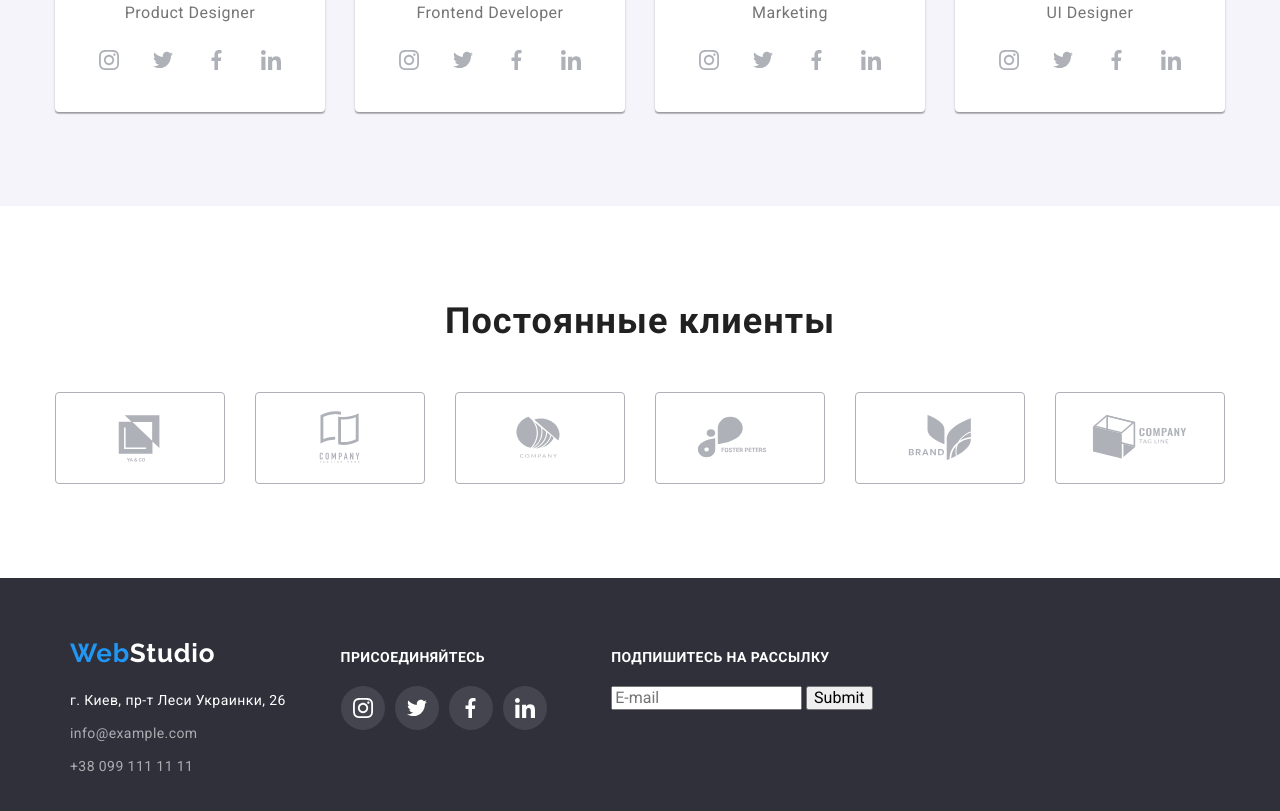
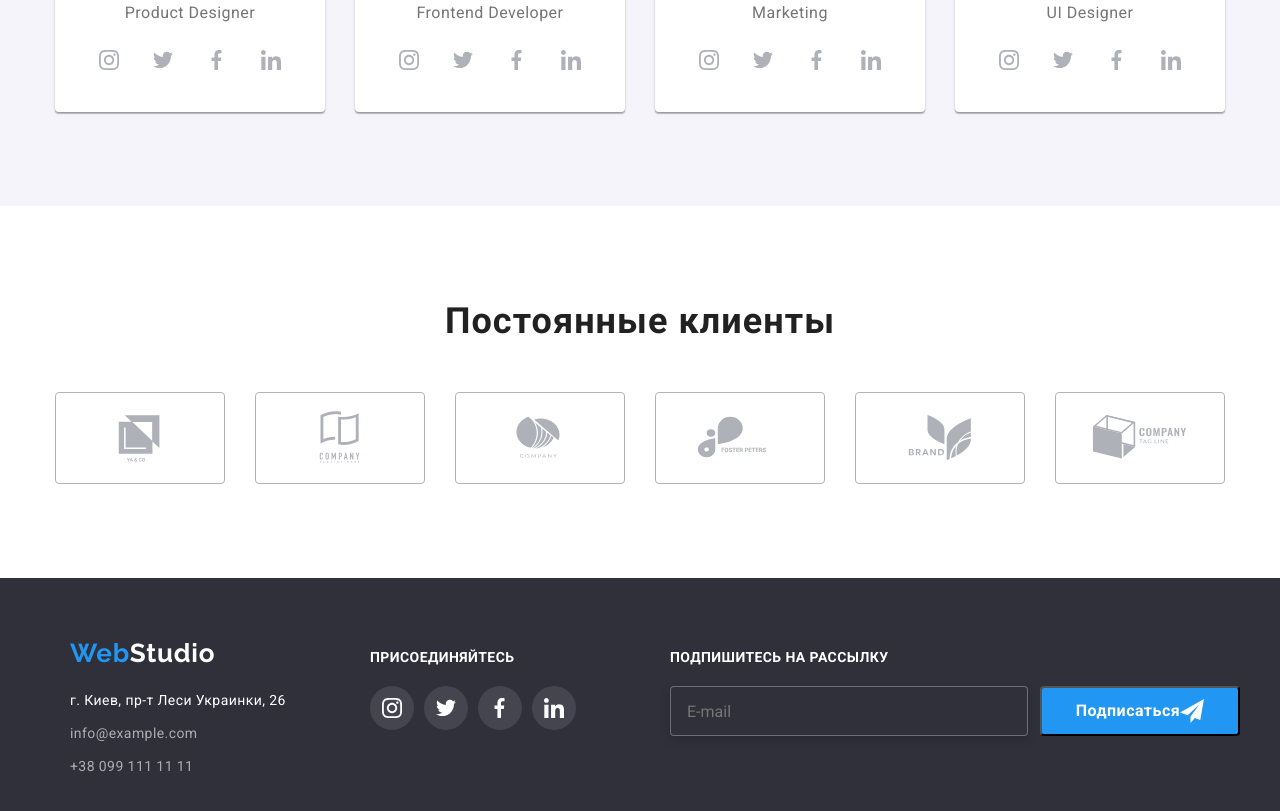
Before and after one commit to marianalevitska/goit-markup-hw-06, a plain HTML site: page index.html in a window 1280 px wide. Shown: the part 2108-2919 px from the top of the page. Drawn offline with Linux system fonts and the light colour scheme.

Commit message:
Update index.html

```diff
--- a/index.html
+++ b/index.html
@@ -442,13 +442,17 @@
             </li>
         </ul>
         </div>
-        <div class="container subscribe">
+        <div class="container-2 subscribe">
             <h4 class="h4">Подпишитесь на рассылку</h4>
-            <form name="subscribe-form" autocomplete="on" novalidate>
-                <label>
-                    <input type="email" name="email" placeholder="E-mail"/>
-                </label>
-                <button type="submit">Submit</button>
+            <form name="subscribe-form" class="subscribe-form" autocomplete="on" novalidate>
+                <input type="email" name="email" placeholder="E-mail" class="form-input"/>
+                <button type="submit" class="submit-btn">Подписаться
+                <svg class="send-icon"
+                width="24px"
+                height="24px">
+                <use href="./images/icons.svg#icon-send" ></use>
+                </svg>
+            </button>
             </form>
         </div>
         </div>
```
